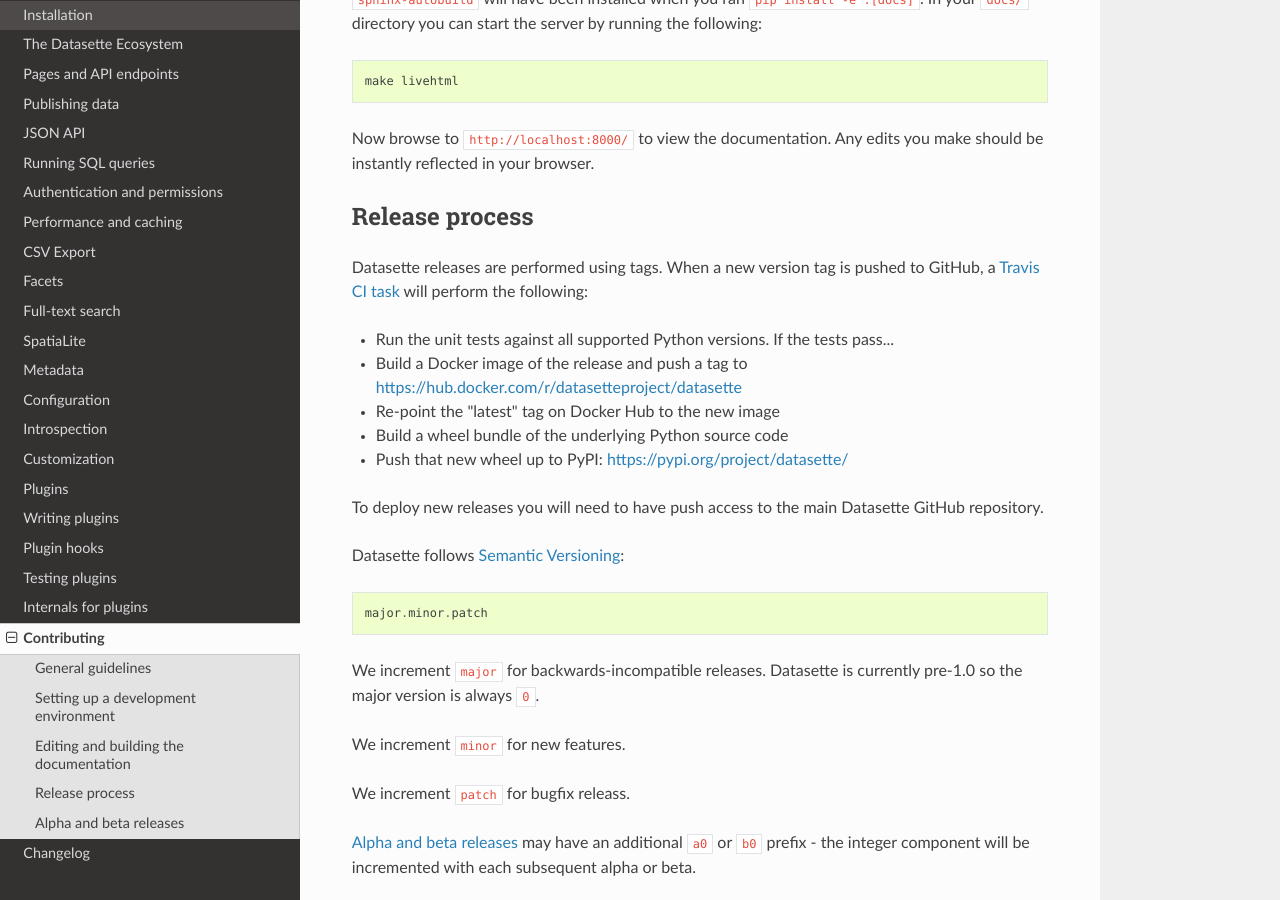
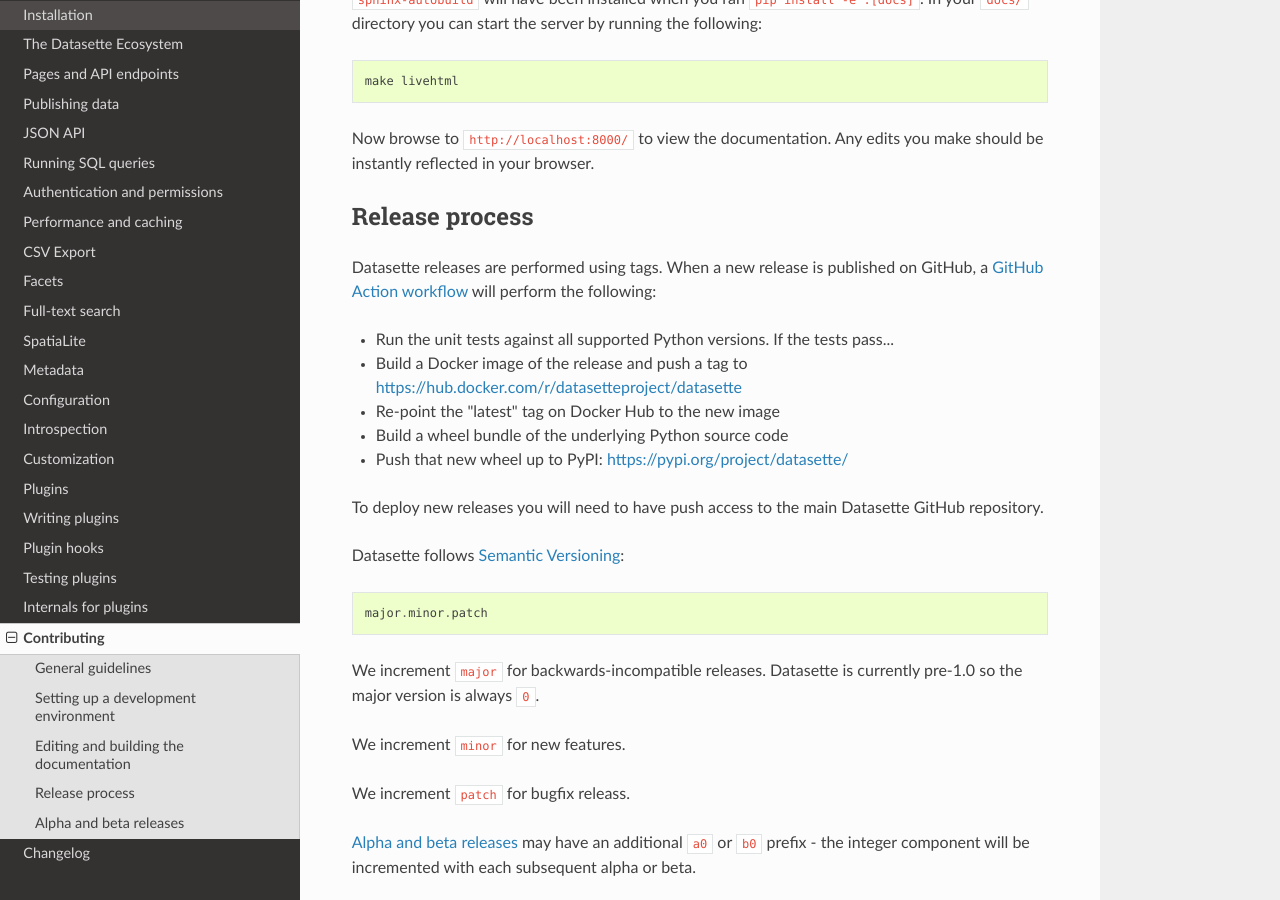
Before and after one commit to simonw/datasette, a Sphinx documentation site: the page built from docs/contributing.rst, in a window 1280 px wide and 900 px high, scrolled down 3379 px. Built offline with Sphinx 7.4.7 and the Read the Docs theme 2.0.0, drawn with Linux system fonts in a browser that asks for light colours.

Commit message:
Update documentation refs to Travis

```diff
--- a/docs/contributing.rst
+++ b/docs/contributing.rst
@@ -126,7 +126,7 @@
 Release process
 ---------------
 
-Datasette releases are performed using tags. When a new version tag is pushed to GitHub, a `Travis CI task <https://github.com/simonw/datasette/blob/master/.travis.yml>`__ will perform the following:
+Datasette releases are performed using tags. When a new release is published on GitHub, a `GitHub Action workflow <https://github.com/simonw/datasette/blob/main/.github/workflows/deploy-latest.yml>`__ will perform the following:
 
 * Run the unit tests against all supported Python versions. If the tests pass...
 * Build a Docker image of the release and push a tag to https://hub.docker.com/r/datasetteproject/datasette
--- a/docs/index.rst
+++ b/docs/index.rst
@@ -10,8 +10,8 @@
    :target: https://docs.datasette.io/en/stable/changelog.html
 .. |Python 3.x| image:: https://img.shields.io/pypi/pyversions/datasette.svg?logo=python&logoColor=white
    :target: https://pypi.org/project/datasette/
-.. |Travis CI| image:: https://travis-ci.org/simonw/datasette.svg?branch=main
-   :target: https://travis-ci.org/simonw/datasette
+.. |Tests| image:: https://github.com/simonw/datasette/workflows/Test/badge.svg
+   :target: https://github.com/simonw/datasette/actions?query=workflow%3ATest
 .. |License| image:: https://img.shields.io/badge/license-Apache%202.0-blue.svg
    :target: https://github.com/simonw/datasette/blob/main/LICENSE
 .. |docker: datasette| image:: https://img.shields.io/badge/docker-datasette-blue
--- a/setup.py
+++ b/setup.py
@@ -38,7 +38,7 @@
         "Live demo": "https://latest.datasette.io/",
         "Source code": "https://github.com/simonw/datasette",
         "Issues": "https://github.com/simonw/datasette/issues",
-        "CI": "https://travis-ci.org/simonw/datasette",
+        "CI": "https://github.com/simonw/datasette/actions?query=workflow%3ATest",
     },
     packages=find_packages(exclude=("tests",)),
     package_data={"datasette": ["templates/*.html"]},
```
Also changed, not shown: README.md (+1 -1 lines), 1 other file.
